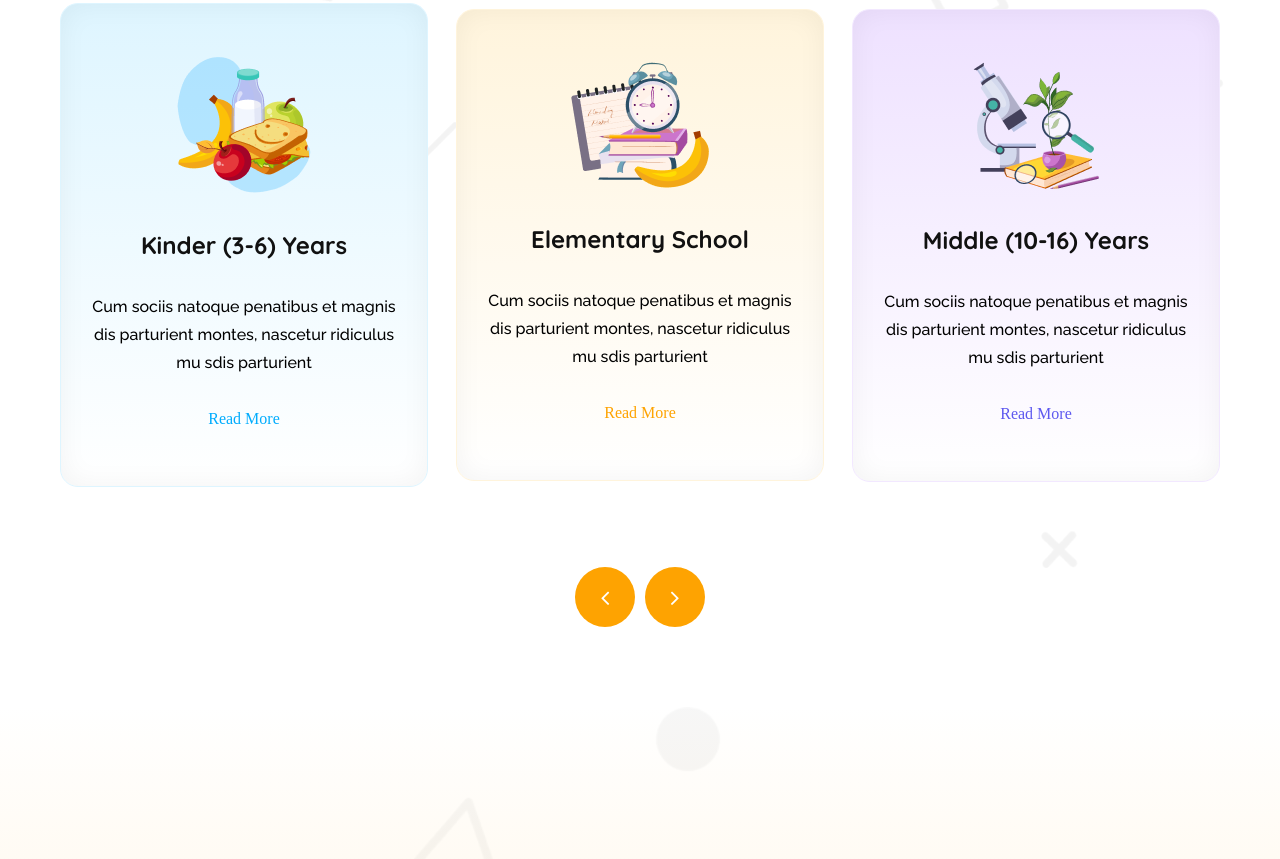
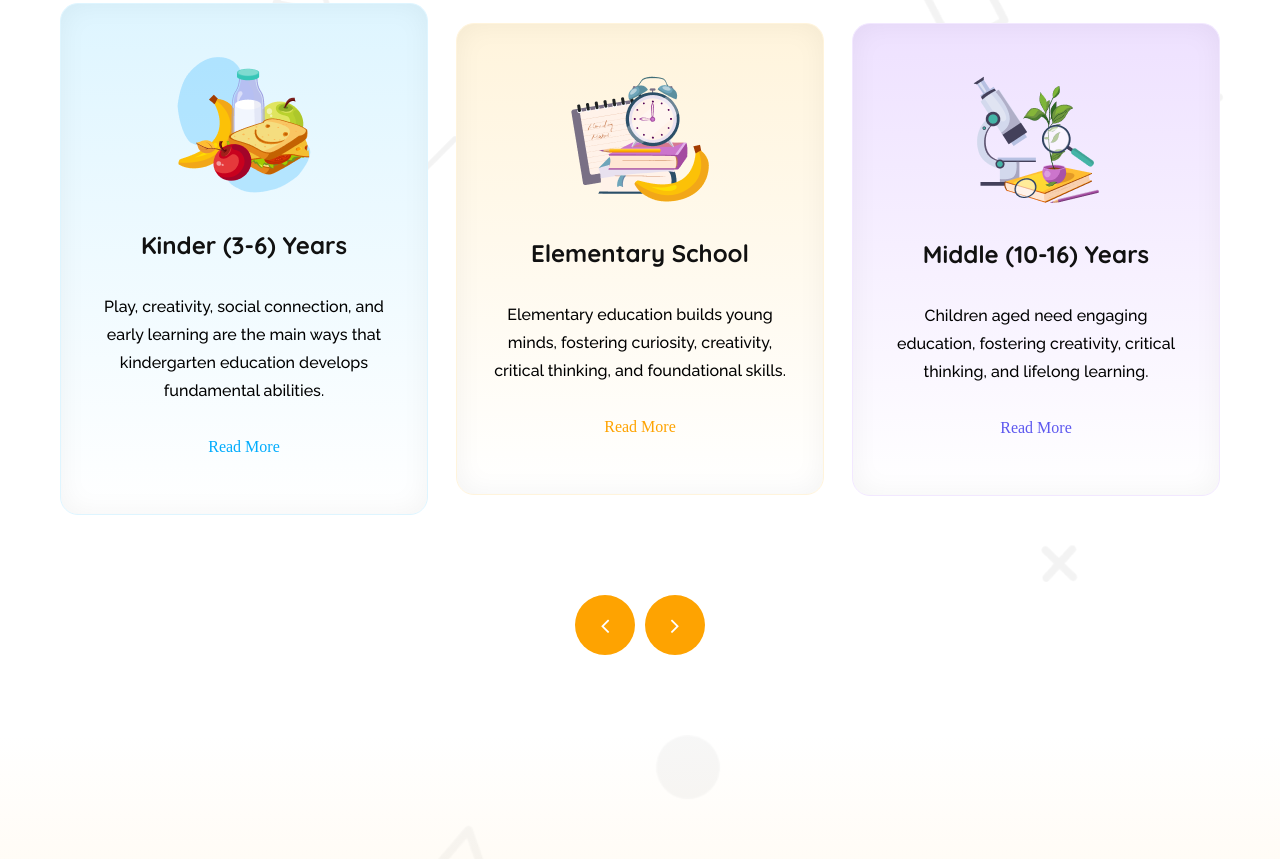
Before and after one commit to AmenaGithub678/kid-education-assignment-2, a plain HTML site: page index.html in a window 1280 px wide. Shown: the part 918-1777 px from the top of the page. Drawn offline with Linux system fonts and the light colour scheme.

Commit message:
modify code

```diff
--- a/index.html
+++ b/index.html
@@ -96,9 +96,7 @@
                 <img src="image/assets/kinder.png" alt="">
             </div>
             <h3 class="card-title">Kinder (3-6) Years</h3>
-            <p class="card-des">Cum sociis natoque penatibus et magnis
-                dis parturient montes, nascetur ridiculus
-                mu sdis parturient</p>
+            <p class="card-des">Play, creativity, social connection, and early learning are the main ways that kindergarten education develops fundamental abilities.</p>
                 <div class="r-more">
                     <span class="card-more">Read More</span>
                 </div>
@@ -109,9 +107,8 @@
                 <img src="image/assets/elementary.png" alt="">
             </div>
             <h3 class="card-title">Elementary School</h3>
-            <p class="card-des">Cum sociis natoque penatibus et magnis
-                dis parturient montes, nascetur ridiculus
-                mu sdis parturient</p>
+            <p class="card-des">
+                Elementary education builds young minds, fostering curiosity, creativity, critical thinking, and foundational skills.</p>
                 <div class="r-more">
                     <span class="card-more1">Read More</span>
                 </div>
@@ -121,9 +118,7 @@
                 <img src="image/assets/middle.png" alt="">
             </div>
             <h3 class="card-title">Middle (10-16) Years</h3>
-            <p class="card-des">Cum sociis natoque penatibus et magnis
-                dis parturient montes, nascetur ridiculus
-                mu sdis parturient</p>
+            <p class="card-des">Children aged need engaging education, fostering creativity, critical thinking, and lifelong learning.</p>
                 <div class="r-more">
                     <span class="card-more2">Read More</span>
                 </div>
@@ -219,8 +214,12 @@
         <span>Kids
             <br>Education</span>
     </div>
-    <p class="l-f-des"> Pizza ipsum dolor meat lovers buffalo. <br>
-        Deep dolor roll melted bacon Bianca pan <br>bacon pineapple Aussie. Mayo rib sauce <br> Hawaiian meatball.</p>
+    <p class="l-f-des">
+
+Bright minds blossom with fun learning!
+<br> Education sparks curiosity, creativity,
+<br> and confidence in kids’ futures.
+    </p>
   </div>
 <div class="m-footer">
     <h4 class="m-f-title">About Footer</h4>
```
